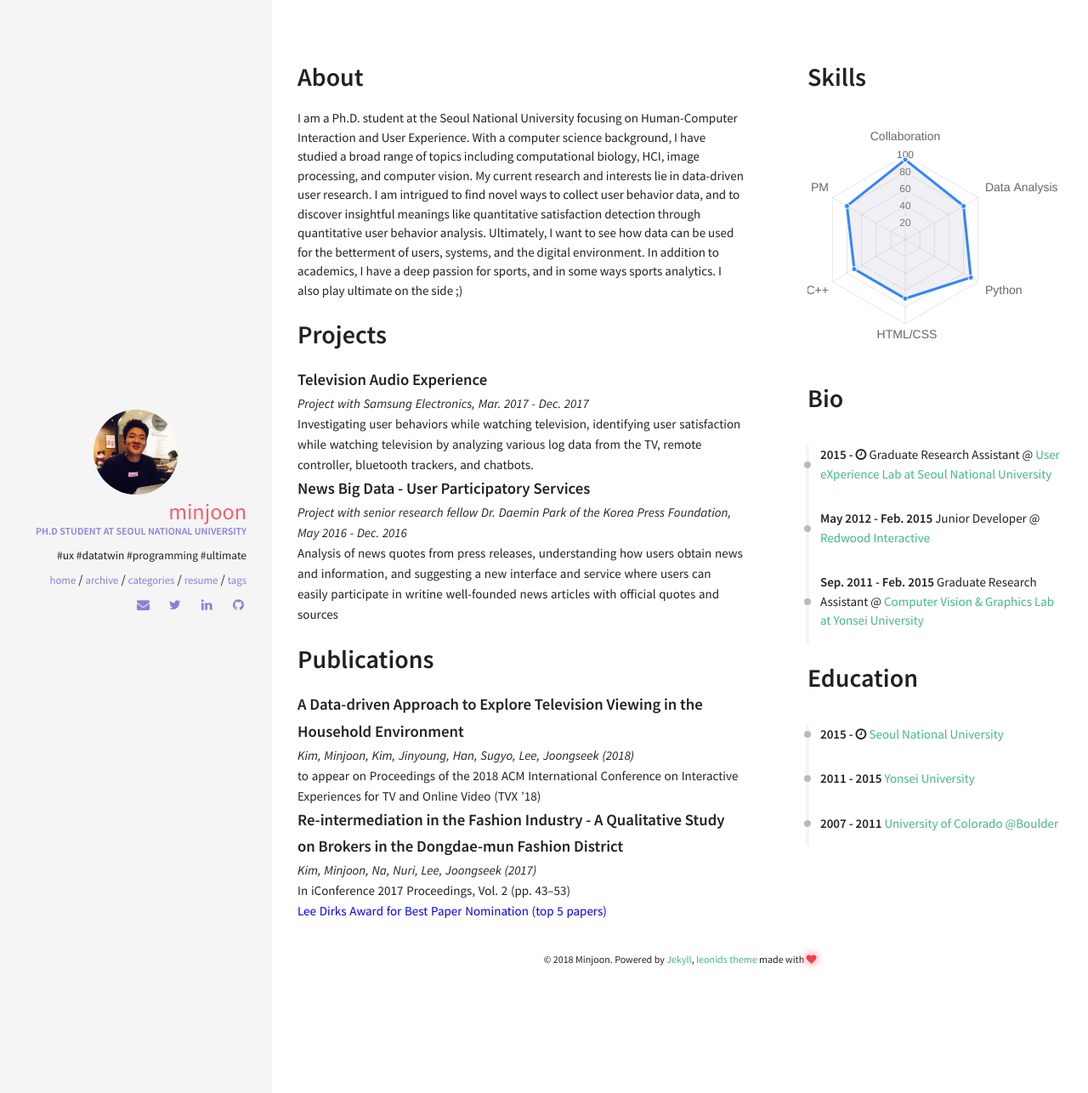
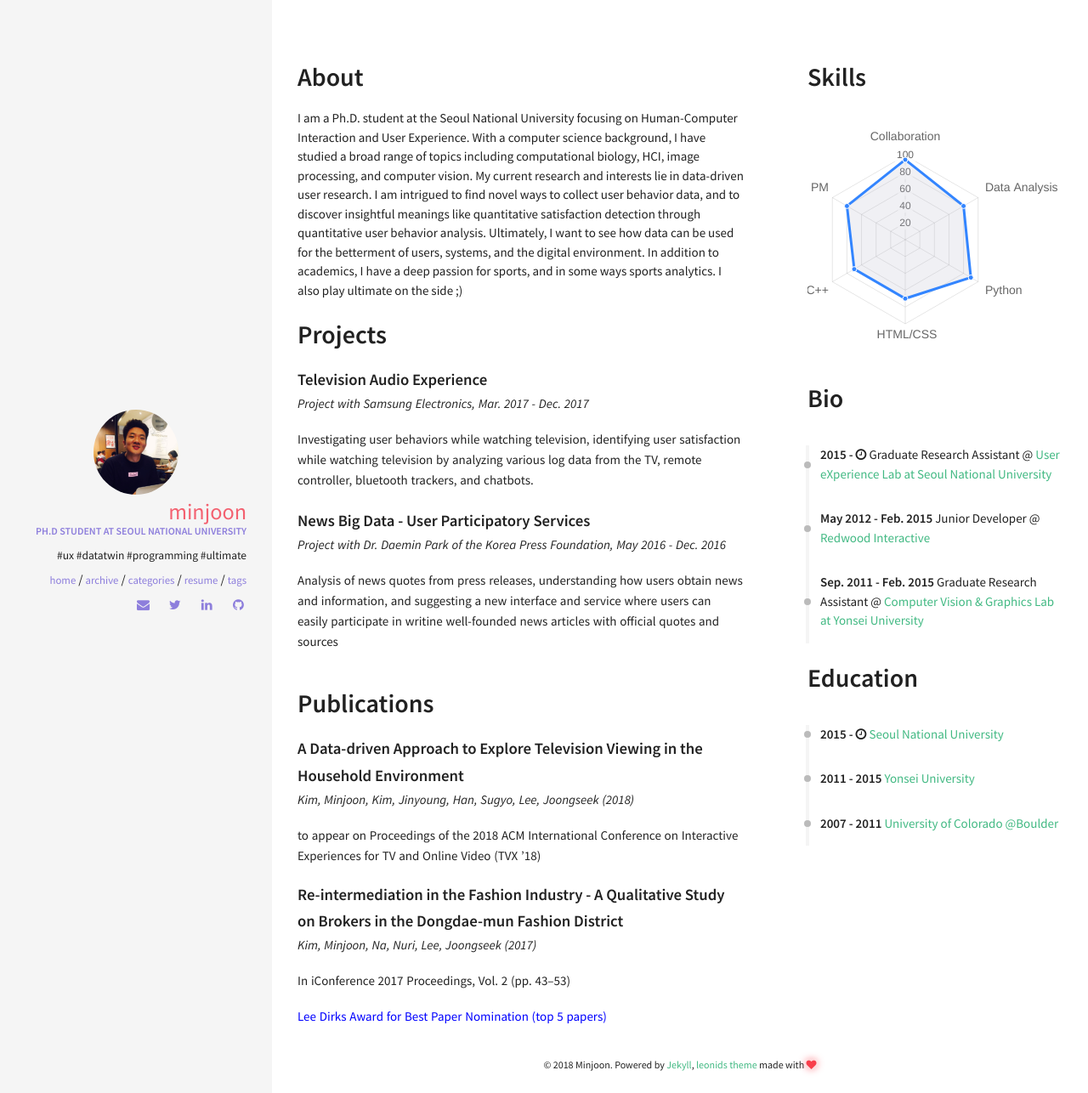
Before and after one commit to minjoonkim/minjoonkim.github.io, a Jekyll site: the page built from resume.html, in a window 1280 px wide. Shown: the whole page at 85% size. Built offline with Jekyll 4.4.1, drawn with Linux system fonts in a browser that asks for light colours; nearby versions of some CDN libraries.

Commit message:
finalizing resume page

```diff
--- a/_data/index/projects.yml
+++ b/_data/index/projects.yml
@@ -3,5 +3,5 @@
   descr: Investigating user behaviors while watching television, identifying user satisfaction while watching television by analyzing various log data from the TV, remote controller, bluetooth trackers, and chatbots.
 
 - name: News Big Data - User Participatory Services
-  det: Project with senior research fellow Dr. Daemin Park of the Korea Press Foundation, May 2016 - Dec. 2016
+  det: Project with Dr. Daemin Park of the Korea Press Foundation, May 2016 - Dec. 2016
   descr: Analysis of news quotes from press releases, understanding how users obtain news and information, and suggesting a new interface and service where users can easily participate in writine well-founded news articles with official quotes and sources
--- a/_includes/sections/projects.html
+++ b/_includes/sections/projects.html
@@ -5,7 +5,7 @@
             <div class="col">
                 <h4 style="margin: 0">{{ project.name }}</h4>
                 <p style="margin: 0; font-style: italic;">{{ project.det }}</p>
-                <p style="margin: 0">{{ project.descr }}</p>
+                <p style="margin-bottom: 20px">{{ project.descr }}</p>
 
                 {% if project.github %}
                 <a href="{{ project.github }} "><i class="fa fa-fw fa-github"></i>GitHub</a>
--- a/_includes/sections/publications.html
+++ b/_includes/sections/publications.html
@@ -5,7 +5,7 @@
             <div class="col">
                 <h4 style="margin: 0">{{ project.name }}</h4>
                 <p style="margin: 0; font-style: italic;">{{ project.authors }}</p>
-                <p style="margin: 0">{{ project.descr }}</p>
+                <p style="margin-bottom: : 20px">{{ project.descr }}</p>
 
                 {% if project.github %}
                 <a href="{{ project.github }} "><i class="fa fa-fw fa-github"></i>GitHub</a>
```
